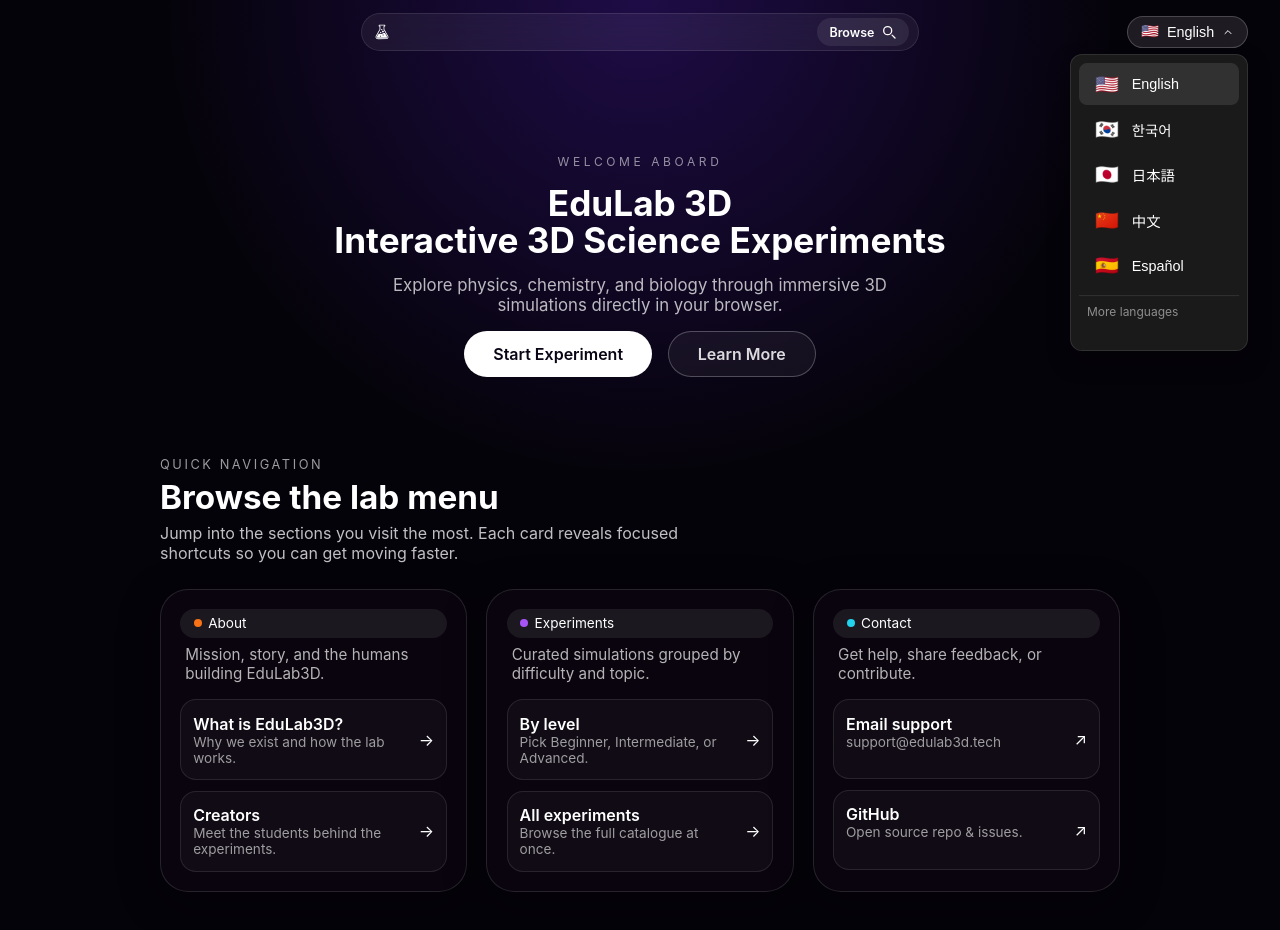
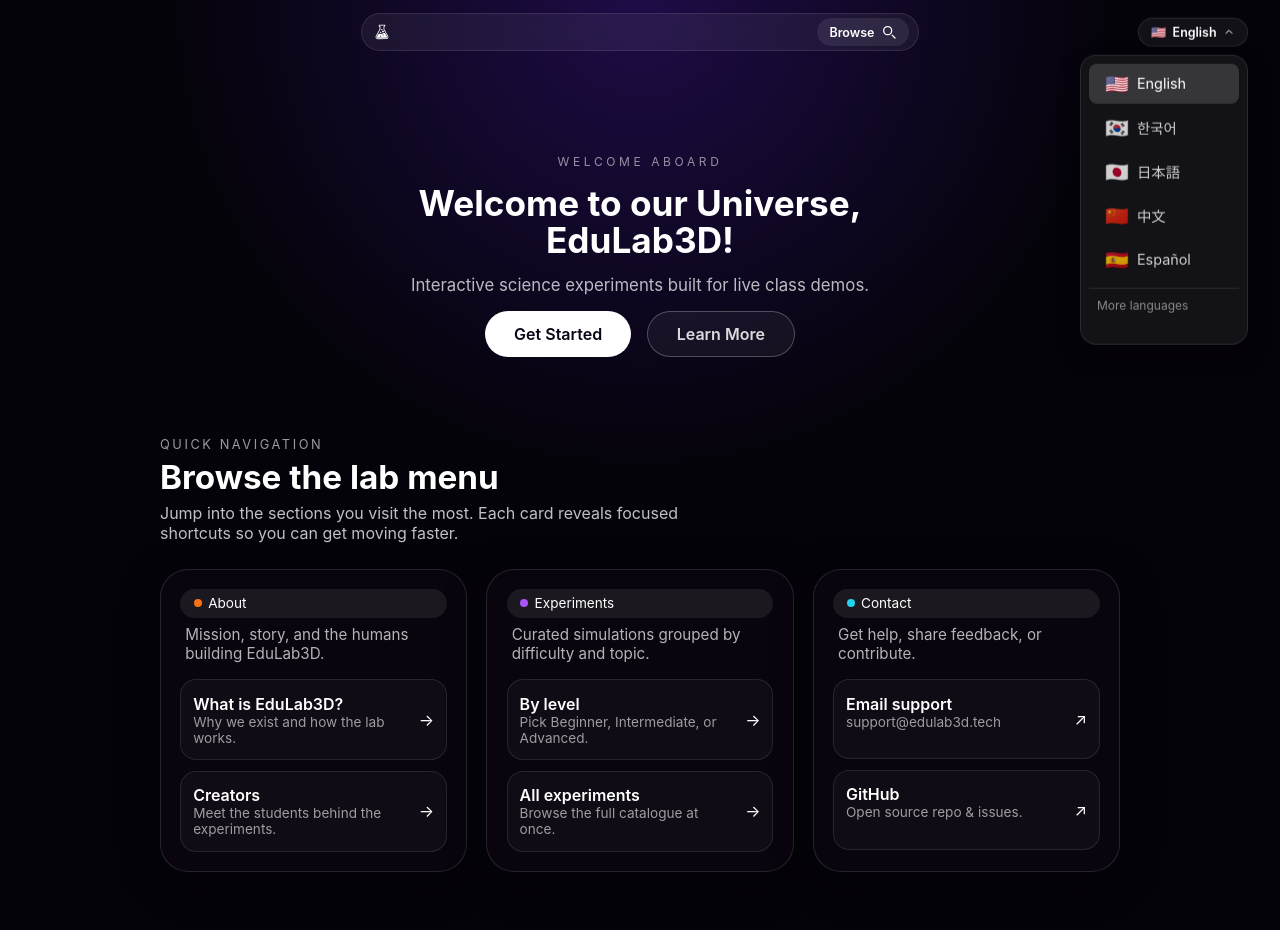
Before and after one commit to EduLab3D/EduLab3D, a React (Vite) app: page / in a window 1280 px wide. Both pictures are taken after a click on the button "Switch Language". Shown: the top 930 px of the page. Built offline with nearby package versions, Linux system fonts and the light colour scheme.

Commit message:
Try to fix some bugs&revamp language changing

```diff
--- a/package.json
+++ b/package.json
@@ -5,7 +5,7 @@
   "type": "module",
   "scripts": {
     "dev": "vite --host",
-    "build": "tsc -b && vite build",
+    "build": "tsc -b && vite build && node -e \"require('fs').copyFileSync('dist/index.html', 'dist/404.html')\"",
     "lint": "eslint .",
     "preview": "vite preview"
   },
--- /dev/null
+++ b/src/components/LanguageSwitcher.css
@@ -0,0 +1,79 @@
+.language-switcher {
+  position: relative;
+  display: inline-block;
+}
+
+.language-btn {
+  display: inline-flex;
+  align-items: center;
+  gap: 0.4rem;
+  padding: clamp(8px, 0.6vw, 14px) clamp(16px, 1.3vw, 22px);
+  border-radius: 9999px;
+  background: rgba(255, 255, 255, 0.06);
+  backdrop-filter: blur(10px);
+  border: 1px solid rgba(255, 255, 255, 0.1);
+  color: #fff;
+  text-decoration: none;
+  transition: all 0.2s ease;
+  cursor: pointer;
+  font-family: inherit;
+  font-size: inherit;
+  font-weight: 600;
+}
+
+.language-btn:hover {
+  background: rgba(255, 255, 255, 0.12);
+  border-color: rgba(255, 255, 255, 0.2);
+  transform: translateY(-1px);
+}
+
+.language-dropdown {
+  position: absolute;
+  top: 100%;
+  right: 0;
+  margin-top: 0.5rem;
+  background: rgba(20, 20, 25, 0.95);
+  backdrop-filter: blur(10px);
+  border: 1px solid rgba(255, 255, 255, 0.1);
+  border-radius: 1rem;
+  padding: 0.5rem;
+  display: flex;
+  flex-direction: column;
+  gap: 0.25rem;
+  min-width: 150px;
+  z-index: 100;
+  box-shadow: 0 10px 25px -5px rgba(0, 0, 0, 0.5);
+}
+
+.language-option {
+  display: flex;
+  align-items: center;
+  gap: 0.5rem;
+  padding: 0.5rem 1rem;
+  border-radius: 0.5rem;
+  background: transparent;
+  border: none;
+  color: rgba(255, 255, 255, 0.8);
+  cursor: pointer;
+  text-align: left;
+  transition: all 0.2s ease;
+  font-family: inherit;
+  font-size: 0.9rem;
+}
+
+.language-option:hover {
+  background: rgba(255, 255, 255, 0.1);
+  color: #fff;
+}
+
+.language-option.active {
+  background: rgba(255, 255, 255, 0.15);
+  color: #fff;
+}
+
+@media (min-width: 1280px) {
+  .language-btn {
+    padding: clamp(5px, 0.45vw, 10px) clamp(12px, 0.9vw, 16px);
+    font-size: clamp(0.78rem, 0.75vw, 0.9rem);
+  }
+}
--- a/src/components/LanguageSwitcher.tsx
+++ b/src/components/LanguageSwitcher.tsx
@@ -1,5 +1,6 @@
 import { useTranslation } from 'react-i18next';
 import { useState, useEffect } from 'react';
+import './LanguageSwitcher.css';
 
 export default function LanguageSwitcher() {
   const { i18n } = useTranslation();
@@ -58,24 +59,10 @@ export default function LanguageSwitcher() {
   }, []);
 
   return (
-    <div className="language-switcher" style={{ position: 'relative' }}>
+    <div className="language-switcher">
       <button
         onClick={() => setIsOpen(!isOpen)}
-        className="nav-link"
-        style={{
-          background: 'rgba(255, 255, 255, 0.1)',
-          border: '1px solid rgba(255, 255, 255, 0.2)',
-          borderRadius: '20px',
-          cursor: 'pointer',
-          fontSize: '0.9rem',
-          fontWeight: 500,
-          padding: '0.4rem 0.8rem',
-          display: 'flex',
-          alignItems: 'center',
-          gap: '0.5rem',
-          color: 'white',
-          transition: 'all 0.2s ease'
-        }}
+        className="language-btn"
         aria-label="Switch Language"
         aria-expanded={isOpen}
       >
@@ -96,41 +83,13 @@ export default function LanguageSwitcher() {
         </svg>
       </button>
 
-      <div style={{
-        position: 'absolute',
-        top: '120%',
-        right: 0,
-        background: '#1a1a1a',
-        border: '1px solid rgba(255, 255, 255, 0.1)',
-        borderRadius: '12px',
-        padding: '0.5rem',
-        minWidth: '160px',
-        boxShadow: '0 10px 25px -5px rgba(0, 0, 0, 0.5)',
-        zIndex: 100,
-        display: isOpen ? 'flex' : 'none',
-        flexDirection: 'column',
-        gap: '0.2rem'
-      }}>
+      {isOpen && (
+        <div className="language-dropdown">
           {languages.map((lang) => (
             <button
               key={lang.code}
               onClick={() => handleLanguageChange(lang.code)}
-            style={{
-              background: activeLang === lang.code ? 'rgba(255, 255, 255, 0.1)' : 'transparent',
-              border: 'none',
-              borderRadius: '8px',
-              padding: '0.6rem 1rem',
-              color: 'white',
-              cursor: 'pointer',
-              display: 'flex',
-              alignItems: 'center',
-              gap: '0.8rem',
-              textAlign: 'left',
-              fontSize: '0.9rem',
-              transition: 'background 0.2s'
-            }}
-            onMouseEnter={(e) => e.currentTarget.style.background = 'rgba(255, 255, 255, 0.15)'}
-            onMouseLeave={(e) => e.currentTarget.style.background = activeLang === lang.code ? 'rgba(255, 255, 255, 0.1)' : 'transparent'}
+              className={`language-option ${activeLang === lang.code ? 'active' : ''}`}
             >
               <span style={{ fontSize: '1.2rem' }}>{lang.flag}</span>
               <span>{lang.label}</span>
@@ -144,12 +103,12 @@ export default function LanguageSwitcher() {
             <div
               id="google_translate_element"
               style={{
-              // We hide the default google widget styling a bit to make it fit
                 minHeight: '20px'
               }}
             />
           </div>
         </div>
+      )}
     </div>
   );
 }
--- a/src/experiments/WaterState.tsx
+++ b/src/experiments/WaterState.tsx
@@ -3,18 +3,7 @@ import { Link } from 'react-router-dom'
 import { Canvas, useFrame } from '@react-three/fiber'
 import { ContactShadows, Environment, OrbitControls } from '@react-three/drei'
 import { IcosahedronGeometry, Vector3, type Group, type Mesh } from 'three'
-
-const WATER_TIPS = [
-  'Use the sliders to move across the phase boundary and ask students to predict before revealing.',
-  'Pause at 100°C to discuss latent heat—temperature stays pinned while phase shifts.',
-  'Switch pressure to >2.4 atm and highlight how the boiling point climbs noticeably.'
-]
-
-const WATER_FACTS = [
-  'Water’s triple point occurs at 0.01°C and 0.006 atm—a tricky scenario that requires vacuum chambers.',
-  'Latent heat of vaporization is roughly 2260 kJ/kg, far larger than fusion (334 kJ/kg).',
-  'High-pressure cooking works because steam cannot form until the liquid becomes much hotter.'
-]
+import { useTranslation } from 'react-i18next'
 
 const PHASE_THRESHOLD = {
   minTemp: -40,
@@ -57,9 +46,7 @@ const PHASE_ANIMATION: Record<PhaseState, {
   },
 }
 
-const WATER_PHASES: Record<WaterPhaseId, {
-  label: string
-  description: string
+const WATER_PHASES_DATA: Record<WaterPhaseId, {
   color: string
   vaporIntensity: number
   density: string
@@ -67,8 +54,6 @@ const WATER_PHASES: Record<WaterPhaseId, {
   state: PhaseState
 }> = {
   ice: {
-    label: 'Solid (Ice)',
-    description: 'Hydrogen bonds lock molecules into a lattice. Vibrations slow, density rises, and vapor almost disappears.',
     color: '#4be5ff',
     vaporIntensity: 0.05,
     density: '0.92 g/cm³',
@@ -76,8 +61,6 @@ const WATER_PHASES: Record<WaterPhaseId, {
     state: 'solid',
   },
   liquid: {
-    label: 'Liquid',
-    description: 'Molecules slip past each other; density peaks and surface tension plays a starring role in every lab demo.',
     color: '#4be5ff',
     vaporIntensity: 0.2,
     density: '0.997 g/cm³',
@@ -85,8 +68,6 @@ const WATER_PHASES: Record<WaterPhaseId, {
     state: 'liquid',
   },
   vapor: {
-    label: 'Gas (Vapor)',
-    description: 'Particles zip apart, filling any container. Pressure dominates behavior and convection cells ignite.',
     color: '#4be5ff',
     vaporIntensity: 0.45,
     density: '0.0006 g/cm³',
@@ -111,7 +92,7 @@ const useWaterPhase = () => {
   const [temperature, setTemperature] = useState(24)
   const [pressure, setPressure] = useState(1)
   const phaseId = useMemo(() => resolveWaterPhase(temperature, pressure), [temperature, pressure])
-  const phase = WATER_PHASES[phaseId]
+  const phase = WATER_PHASES_DATA[phaseId]
 
   return {
     temperature,
@@ -123,23 +104,26 @@ const useWaterPhase = () => {
   }
 }
 
-const WaterPhaseCard = ({ phase }: { phase: (typeof WATER_PHASES)[WaterPhaseId] }) => (
+const WaterPhaseCard = ({ phaseId, phase }: { phaseId: WaterPhaseId, phase: typeof WATER_PHASES_DATA[WaterPhaseId] }) => {
+  const { t } = useTranslation()
+  return (
     <div className="water-phase__card">
-    <p className="water-phase__eyebrow">Current Phase</p>
-    <h2 className="water-phase__title">{phase.label}</h2>
-    <p className="water-phase__copy">{phase.description}</p>
+      <p className="water-phase__eyebrow">{t('water_state.current_phase')}</p>
+      <h2 className="water-phase__title">{t(`water_state.phases.${phaseId}.label`)}</h2>
+      <p className="water-phase__copy">{t(`water_state.phases.${phaseId}.description`)}</p>
       <div className="water-phase__data">
         <div>
-        <p>Density</p>
+          <p>{t('water_state.density')}</p>
           <strong>{phase.density}</strong>
         </div>
         <div>
-        <p>Energy</p>
+          <p>{t('water_state.energy')}</p>
           <strong>{phase.enthalpy}</strong>
         </div>
       </div>
     </div>
   )
+}
 
 const WaterControls = ({
   temperature,
@@ -151,10 +135,12 @@ const WaterControls = ({
   pressure: number
   setTemperature: (value: number) => void
   setPressure: (value: number) => void
-}) => (
+}) => {
+  const { t } = useTranslation()
+  return (
     <div className="water-controls">
       <label>
-      <span>Temperature ({temperature.toFixed(0)}°C)</span>
+        <span>{t('water_state.temperature')} ({temperature.toFixed(0)}°C)</span>
         <input
           type="range"
           min={PHASE_THRESHOLD.minTemp}
@@ -164,7 +150,7 @@ const WaterControls = ({
         />
       </label>
       <label>
-      <span>Pressure ({pressure.toFixed(2)} atm)</span>
+        <span>{t('water_state.pressure')} ({pressure.toFixed(2)} atm)</span>
         <input
           type="range"
           min={PHASE_THRESHOLD.minPressure}
@@ -176,36 +162,45 @@ const WaterControls = ({
       </label>
     </div>
   )
+}
 
-const TeachingTips = () => (
+const TeachingTips = () => {
+  const { t } = useTranslation()
+  const tips = t('water_state.teacher_prompts.tips', { returnObjects: true }) as string[]
+  return (
     <section className="water-section">
       <header>
-      <p className="section-eyebrow">Teacher prompts</p>
-      <h3>Turn slider moves into a think-pair-share moment.</h3>
+        <p className="section-eyebrow">{t('water_state.teacher_prompts.eyebrow')}</p>
+        <h3>{t('water_state.teacher_prompts.title')}</h3>
       </header>
       <ul>
-      {WATER_TIPS.map((tip) => (
-        <li key={tip}>{tip}</li>
+        {Array.isArray(tips) && tips.map((tip, index) => (
+          <li key={index}>{tip}</li>
         ))}
       </ul>
     </section>
   )
+}
 
-const WaterFacts = () => (
+const WaterFacts = () => {
+  const { t } = useTranslation()
+  const facts = t('water_state.demo_nuggets.facts', { returnObjects: true }) as string[]
+  return (
     <section className="water-section">
       <header>
-      <p className="section-eyebrow">Demo nuggets</p>
-      <h3>Lean on numbers when curiosity spikes.</h3>
+        <p className="section-eyebrow">{t('water_state.demo_nuggets.eyebrow')}</p>
+        <h3>{t('water_state.demo_nuggets.title')}</h3>
       </header>
       <ul>
-      {WATER_FACTS.map((fact) => (
-        <li key={fact}>{fact}</li>
+        {Array.isArray(facts) && facts.map((fact, index) => (
+          <li key={index}>{fact}</li>
         ))}
       </ul>
     </section>
   )
+}
 
-type PhaseConfig = (typeof WATER_PHASES)[WaterPhaseId]
+type PhaseConfig = (typeof WATER_PHASES_DATA)[WaterPhaseId]
 
 const BASE_GEOMETRY = new IcosahedronGeometry(0.9, 3)
 const BASE_POSITIONS = BASE_GEOMETRY.attributes.position.array as Float32Array
@@ -327,35 +322,35 @@ function ThermalPlate() {
 }
 
 export default function WaterStatePage() {
-  const { temperature, pressure, phase, setTemperature, setPressure } = useWaterPhase()
+  const { t } = useTranslation()
+  const { temperature, pressure, phase, phaseId, setTemperature, setPressure } = useWaterPhase()
 
   return (
     <div className="page-shell water-page">
       <header className="page-header">
-        <span className="page-eyebrow">Water State Lab</span>
+        <span className="page-eyebrow">{t('water_state.eyebrow')}</span>
         <div className="page-header__content">
-          <h1 className="page-title">Dial temperature and pressure, watch the phase respond.</h1>
+          <h1 className="page-title">{t('water_state.title')}</h1>
           <p className="page-lede">
-            Students see an immediate response in the blob and the live metrics every time you nudge temperature or pressure. Use it to debate
-            latent heat, triple points, or why pressure cookers boil higher.
+            {t('water_state.lede')}
           </p>
         </div>
         <span className="placeholder-pill" aria-label="All experiment copy uses finalized educator prompts">
-          Includes guided teacher prompts
+          {t('water_state.placeholder_pill')}
         </span>
       </header>
 
       <section className="water-lab__grid">
         <article className="glass-panel water-lab__panel">
-          <WaterPhaseCard phase={phase} />
+          <WaterPhaseCard phaseId={phaseId} phase={phase} />
 
           <div className="water-metrics">
             <div className="water-metric">
-              <p>Temperature</p>
+              <p>{t('water_state.temperature')}</p>
               <strong>{temperature.toFixed(0)}°C</strong>
             </div>
             <div className="water-metric">
-              <p>Pressure</p>
+              <p>{t('water_state.pressure')}</p>
               <strong>{pressure.toFixed(2)} atm</strong>
             </div>
           </div>
@@ -363,9 +358,9 @@ export default function WaterStatePage() {
           <WaterControls temperature={temperature} pressure={pressure} setTemperature={setTemperature} setPressure={setPressure} />
 
           <div className="water-phase__legend">
-            <span className="water-phase__pill">Phase indicator updates with every slider move.</span>
+            <span className="water-phase__pill">{t('water_state.phase_indicator')}</span>
             <Link to="/experiments" className="water-phase__cta">
-              Browse other experiments ↗
+              {t('water_state.browse_others')} ↗
             </Link>
           </div>
         </article>
@@ -385,7 +380,7 @@ export default function WaterStatePage() {
               <OrbitControls enablePan={false} maxPolarAngle={Math.PI / 2.2} minPolarAngle={0.3} />
             </Canvas>
           </div>
-          <p className="water-lab__hint">Three.js scene reacts to your slider inputs.</p>
+          <p className="water-lab__hint">{t('water_state.scene_hint')}</p>
         </article>
       </section>
 
--- a/src/i18n.ts
+++ b/src/i18n.ts
@@ -11,10 +11,10 @@ const resources = {
         "creators": "Creators"
       },
       "home": {
-        "title": "EduLab 3D",
-        "subtitle": "Interactive 3D Science Experiments",
-        "description": "Explore physics, chemistry, and biology through immersive 3D simulations directly in your browser.",
-        "start_experiment": "Start Experiment",
+        "title": "Welcome to our Universe,",
+        "subtitle": "EduLab3D!",
+        "description": "Interactive science experiments built for live class demos.",
+        "start_experiment": "Get Started",
         "view_all": "View All Experiments",
         "learn_more": "Learn More",
         "welcome": "Welcome aboard"
@@ -69,6 +69,11 @@ const resources = {
         "launch": "Launch simulation"
       },
       "browser_menu": {
+        "heading": {
+          "eyebrow": "Quick navigation",
+          "title": "Browse the lab menu",
+          "subtitle": "Jump into the sections you visit the most. Each card reveals focused shortcuts so you can get moving faster."
+        },
         "about": {
           "label": "About",
           "tagline": "Mission, story, and the humans building EduLab3D.",
@@ -88,8 +93,24 @@ const resources = {
         "contact": {
           "label": "Contact",
           "tagline": "Get help, share feedback, or contribute.",
-          "email": "Email support"
+          "email": "Email support",
+          "github": "GitHub",
+          "github_desc": "Open source repo & issues."
         }
+      },
+      "creators_page": {
+        "eyebrow": "The Team",
+        "title": "Meet the Creators",
+        "lede": "We are a group of passionate students and developers building the future of science education.",
+        "devlog": {
+          "role": "Lead Developer & Designer",
+          "desc": "Crafting the user interface and experience. Passionate about making complex tools feel simple and intuitive."
+        },
+        "waxify": {
+          "role": "Simulation Developer",
+          "desc": "Building the core physics and simulation logic. Focused on accuracy and creating immersive interactive experiments."
+        },
+        "discord": "Discord"
       },
       "about_page": {
         "eyebrow": "About Us",
@@ -102,21 +123,73 @@ const resources = {
         "involved_p": "We are always looking for contributors! Whether you are a developer, designer, or teacher, there is a place for you in our community.",
         "contact_us": "Contact Us"
       },
-      "creators_page": {
-        "eyebrow": "The Team",
-        "title": "Meet the minds behind the lab.",
-        "lede": "EduLab3D is brought to you by passionate developers dedicated to making science education accessible and engaging.",
-        "devlog": {
-          "role": "UI Developer",
-          "desc": "Crafting the visual experience and interface. Dedicated to making the lab intuitive, responsive, and beautiful for every student."
-        },
-        "discord": "Discord"
-      },
       "not_found": {
         "title": "404",
-        "subtitle": "Lost in the void?",
-        "desc": "The experiment you are looking for has drifted into a black hole.",
-        "back_home": "Return to Safety"
+        "subtitle": "Lost in the Void",
+        "desc": "The coordinates you entered don't match any known sector in our universe. Let's get you back to solid ground.",
+        "back_home": "Return to Base"
+      },
+      "water_state": {
+        "eyebrow": "Water State Lab",
+        "title": "Dial temperature and pressure, watch the phase respond.",
+        "lede": "Students see an immediate response in the blob and the live metrics every time you nudge temperature or pressure. Use it to debate latent heat, triple points, or why pressure cookers boil higher.",
+        "placeholder_pill": "Includes guided teacher prompts",
+        "current_phase": "Current Phase",
+        "density": "Density",
+        "energy": "Energy",
+        "temperature": "Temperature",
+        "pressure": "Pressure",
+        "phase_indicator": "Phase indicator updates with every slider move.",
+        "browse_others": "Browse other experiments",
+        "scene_hint": "Three.js scene reacts to your slider inputs.",
+        "teacher_prompts": {
+          "eyebrow": "Teacher prompts",
+          "title": "Turn slider moves into a think-pair-share moment.",
+          "tips": [
+            "Use the sliders to move across the phase boundary and ask students to predict before revealing.",
+            "Pause at 100°C to discuss latent heat—temperature stays pinned while phase shifts.",
+            "Switch pressure to >2.4 atm and highlight how the boiling point climbs noticeably."
+          ]
+        },
+        "demo_nuggets": {
+          "eyebrow": "Demo nuggets",
+          "title": "Lean on numbers when curiosity spikes.",
+          "facts": [
+            "Water’s triple point occurs at 0.01°C and 0.006 atm—a tricky scenario that requires vacuum chambers.",
+            "Latent heat of vaporization is roughly 2260 kJ/kg, far larger than fusion (334 kJ/kg).",
+            "High-pressure cooking works because steam cannot form until the liquid becomes much hotter."
+          ]
+        },
+        "phases": {
+          "ice": {
+            "label": "Solid (Ice)",
+            "description": "Hydrogen bonds lock molecules into a lattice. Vibrations slow, density rises, and vapor almost disappears."
+          },
+          "liquid": {
+            "label": "Liquid",
+            "description": "Molecules slip past each other; density peaks and surface tension plays a starring role in every lab demo."
+          },
+          "vapor": {
+            "label": "Gas (Vapor)",
+            "description": "Particles zip apart, filling any container. Pressure dominates behavior and convection cells ignite."
+          }
+        }
+      },
+      "refraction_lab": {
+        "title": "Light Refraction Tank",
+        "back_to_lab": "Back to Lab",
+        "drag_hint": "Drag to rotate • Scroll to zoom",
+        "incident_angle": "Incident Angle",
+        "medium_1": "Medium 1 (Top)",
+        "medium_2": "Medium 2 (Bottom)",
+        "index_n": "Index (n) =",
+        "tir": "Total Internal Reflection",
+        "materials": {
+          "Air": "Air",
+          "Water": "Water",
+          "Glass": "Glass",
+          "Diamond": "Diamond"
+        }
       }
     }
   },
--- a/src/pages/Creators.tsx
+++ b/src/pages/Creators.tsx
@@ -59,11 +59,11 @@ export default function CreatorsPage() {
             />
             <div>
               <h2 style={{ fontSize: '2rem', margin: 0, lineHeight: 1.1 }}>Waxify</h2>
-              <span className="experiment-card__level level-advanced" style={{ display: 'inline-block', marginTop: '0.5rem' }}>Simulation Developer</span>
+              <span className="experiment-card__level level-advanced" style={{ display: 'inline-block', marginTop: '0.5rem' }}>{t('creators_page.waxify.role')}</span>
             </div>
           </div>
           <p style={{ marginBottom: '1.5rem' }}>
-            Building the core physics and simulation logic. Focused on accuracy and creating immersive interactive experiments.
+            {t('creators_page.waxify.desc')}
           </p>
           <div className="experiment-card__footer">
             <div className="experiment-card__tags">
```
Also changed, not shown: src/components/BrowserMenu.tsx (+4 -4 lines), src/experiments/RefractionLab.tsx (+28 -24 lines). Lines whose indentation alone changed are shown as unchanged.
